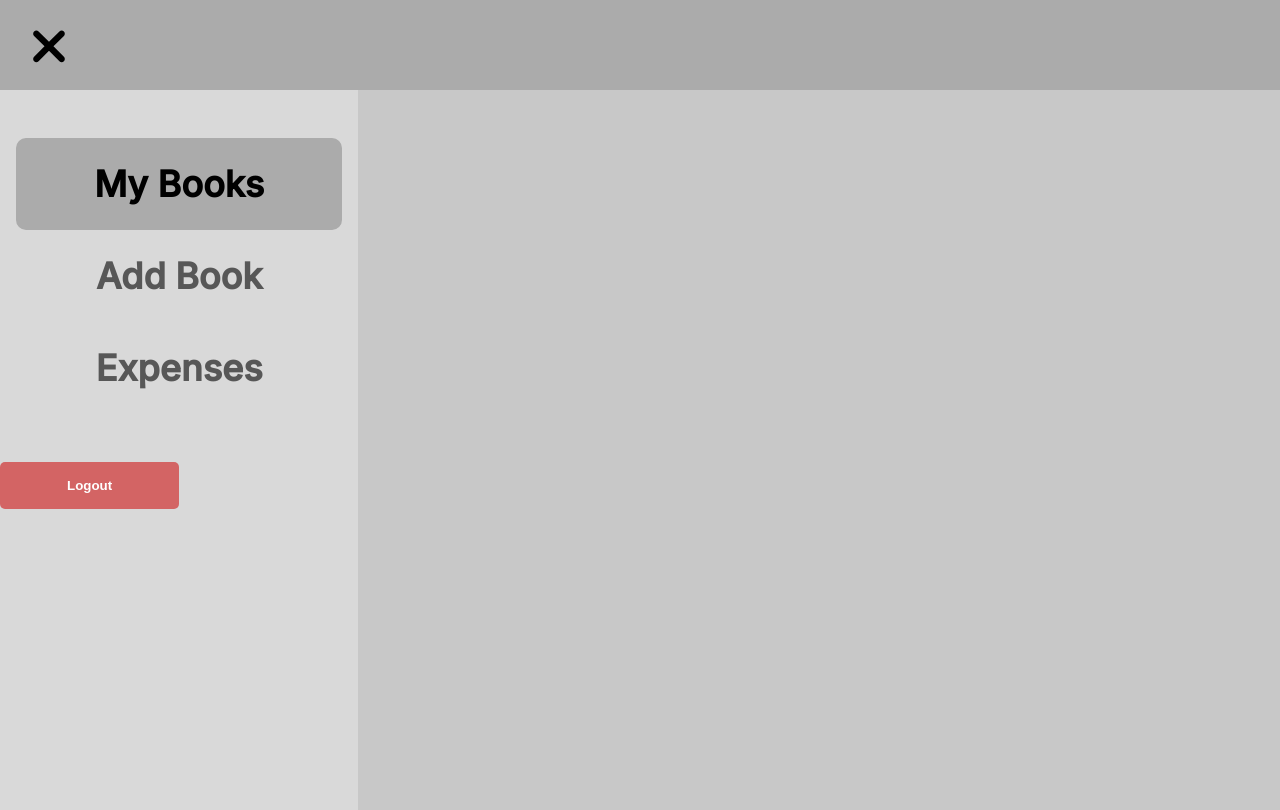
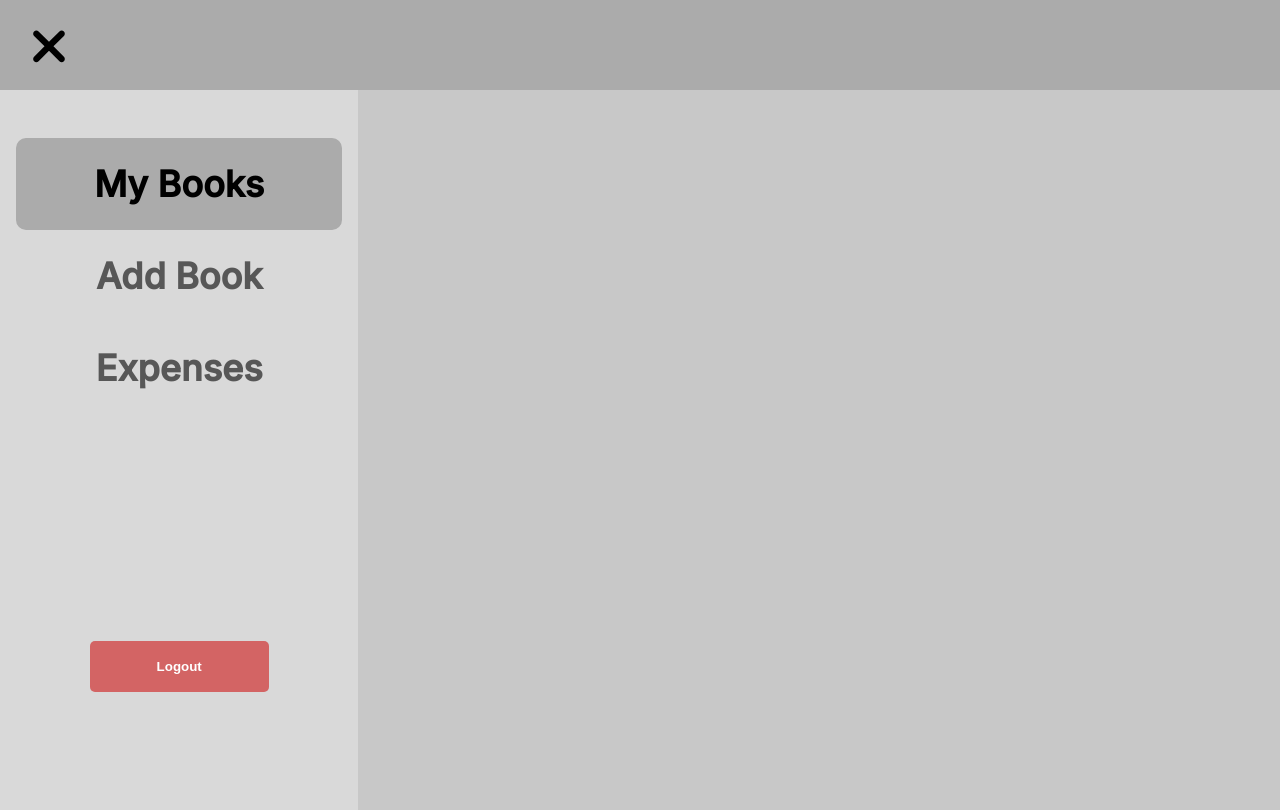
Before and after one commit to DvirK95/books-expenses-tracking, a React (Create React App) app: page / in a window 1280 px wide. Both pictures are taken after typing "Sample" into the empty fields and a click on the button "Login". Built offline with nearby package versions, Linux system fonts and the light colour scheme.

Commit message:
improve logic and styling

```diff
--- a/src/App.tsx
+++ b/src/App.tsx
@@ -3,15 +3,21 @@ import Login from './screens/Login/Login';
 import Navbar from './components/navbar/Navbar';
 import Menu from './components/menu/Menu';
 import { Route, Routes } from 'react-router-dom';
+import { RootState } from './store/store';
+import { useSelector, useDispatch } from 'react-redux';
+import { menuActions } from './store/menu-slice';
 
 function App() {
-  const [isLoggedIn, setIsLoggedIn] = useState<boolean>(false);
+  const dispatch = useDispatch();
+  const isLoggedIn = useSelector((state: RootState) => state.menu.isLogIn);
 
-  useEffect(() => {
+  //const [isLoggedIn, setIsLoggedIn] = useState<boolean>(false);
+
+  /*useEffect(() => {
     const loginStatus = localStorage.getItem('Login') === 'true';
     setIsLoggedIn(loginStatus);
   }, []);
-
+*/
   if (isLoggedIn) {
     return (
       <>
@@ -21,7 +27,7 @@ function App() {
       </>
     );
   }
-  return <>{!isLoggedIn && <Login isLogin={setIsLoggedIn} />}</>;
+  return <>{!isLoggedIn && <Login />}</>;
 }
 
 export default App;
--- a/src/components/menu/Menu.css
+++ b/src/components/menu/Menu.css
@@ -36,14 +36,18 @@
   border-radius: 10px;
 }
 
-.btn-logout {
-  margin: 0;
+aside div {
+  margin-top: 50%;
   display: flex;
   flex-direction: column;
   justify-content: center;
   align-items: center;
+}
+
+.btn-logout {
+  margin: 0;
+  padding: 5% 0 !important;
   background-color: #d36464;
-
   color: white;
   width: 50%;
   padding: 1rem;
--- a/src/components/menu/Menu.tsx
+++ b/src/components/menu/Menu.tsx
@@ -1,10 +1,19 @@
 import { RootState } from '../../store/store';
 import './Menu.css';
-import { useSelector } from 'react-redux';
+import { useDispatch, useSelector } from 'react-redux';
 import { NavLink } from 'react-router-dom';
+import { useNavigate } from 'react-router-dom';
+import { menuActions } from '../../store/menu-slice';
 
 function Menu() {
+  const dispatch = useDispatch();
+  const navigate = useNavigate();
   const isOpenMenu = useSelector((state: RootState) => state.menu.isOpenMenu);
+
+  const handleClick = () => {
+    dispatch(menuActions.logout());
+    navigate('/');
+  };
 
   if (isOpenMenu) {
     return (
@@ -22,7 +31,11 @@ function Menu() {
             </li>
           </ul>
         </nav>
-        <button className="btn btn-logout">Logout</button>
+        <div>
+          <button onClick={handleClick} className="btn btn-logout">
+            Logout
+          </button>
+        </div>
       </aside>
     );
   }
--- a/src/screens/Login/Login.tsx
+++ b/src/screens/Login/Login.tsx
@@ -1,10 +1,8 @@
 import './Login.css';
 import useLogin from './useLogin';
 
-const Login: React.FC<{ isLogin: (isLogin: boolean) => void }> = (props) => {
-  const { fullName, isError, handleInputChange, handleSubmit } = useLogin(
-    props.isLogin
-  );
+const Login = () => {
+  const { fullName, isError, handleInputChange, handleSubmit } = useLogin();
 
   return (
     <div className="login-container">
--- a/src/screens/Login/useLogin.ts
+++ b/src/screens/Login/useLogin.ts
@@ -1,4 +1,6 @@
 import { useState } from 'react';
+import { useDispatch } from 'react-redux';
+import { menuActions } from '../../store/menu-slice';
 
 interface LoginHookResult {
   fullName: string;
@@ -7,7 +9,8 @@ interface LoginHookResult {
   handleSubmit: (event: React.FormEvent<HTMLFormElement>) => void;
 }
 
-function useLogin(isLogin: (param: boolean) => void): LoginHookResult {
+function useLogin(): LoginHookResult {
+  const dispatch = useDispatch();
   const [fullName, setFullName] = useState<string>('');
   const [isError, setIsError] = useState<boolean>(false);
 
@@ -22,8 +25,7 @@ function useLogin(isLogin: (param: boolean) => void): LoginHookResult {
       setIsError(true);
     } else {
       setIsError(false);
-      localStorage.setItem('Login', 'true');
-      isLogin(true);
+      dispatch(menuActions.login());
     }
   };
 
--- a/src/store/menu-slice.ts
+++ b/src/store/menu-slice.ts
@@ -3,11 +3,13 @@ import { createSlice } from '@reduxjs/toolkit';
 export interface MenuState {
   screen: string;
   isOpenMenu: boolean;
+  isLogIn: boolean;
 }
 
 const initialState: MenuState = {
   screen: 'MyBook',
   isOpenMenu: true,
+  isLogIn: Boolean(localStorage.getItem('Login')),
 };
 
 const menuSlice = createSlice({
@@ -17,6 +19,14 @@ const menuSlice = createSlice({
     switchBtn(state) {
       state.isOpenMenu = !state.isOpenMenu;
     },
+    login(state) {
+      localStorage.setItem('Login', 'true');
+      state.isLogIn = true;
+    },
+    logout(state) {
+      localStorage.setItem('Login', 'false');
+      state.isLogIn = false;
+    },
   },
 });
 
```
